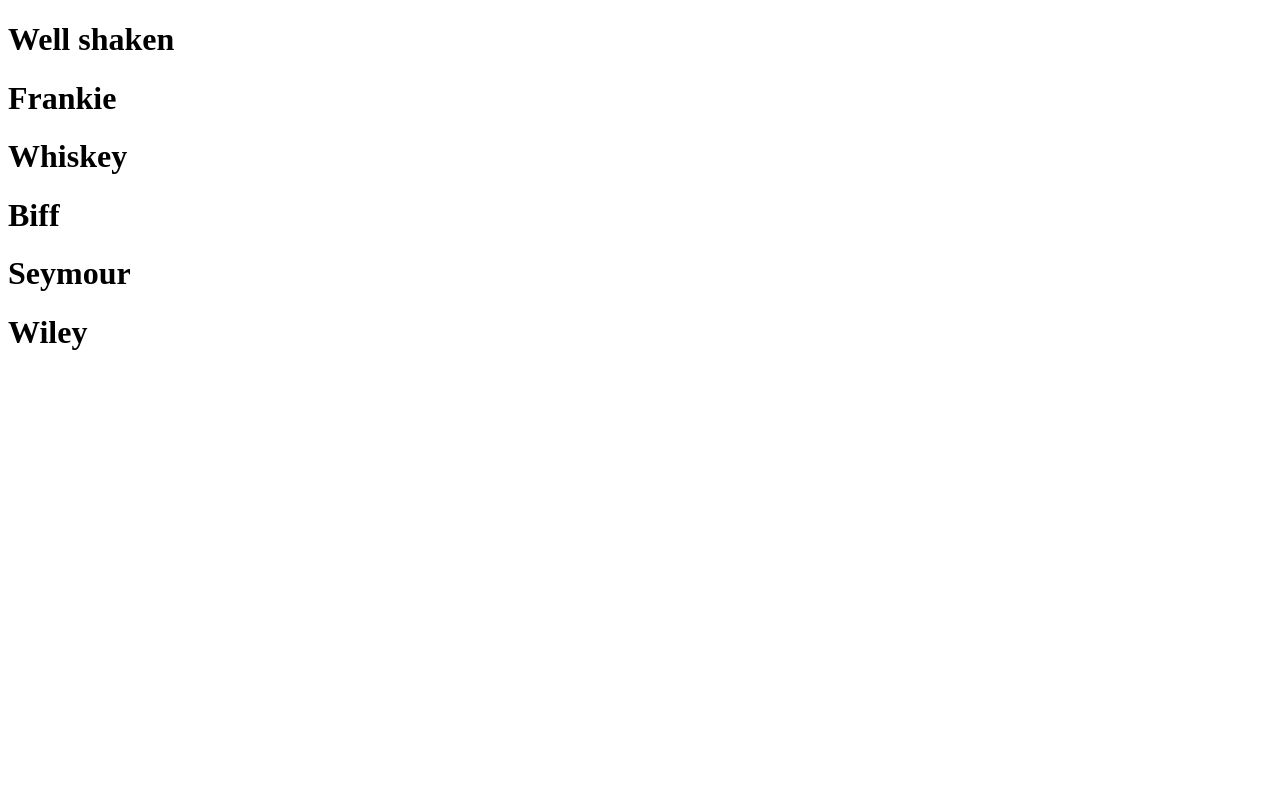
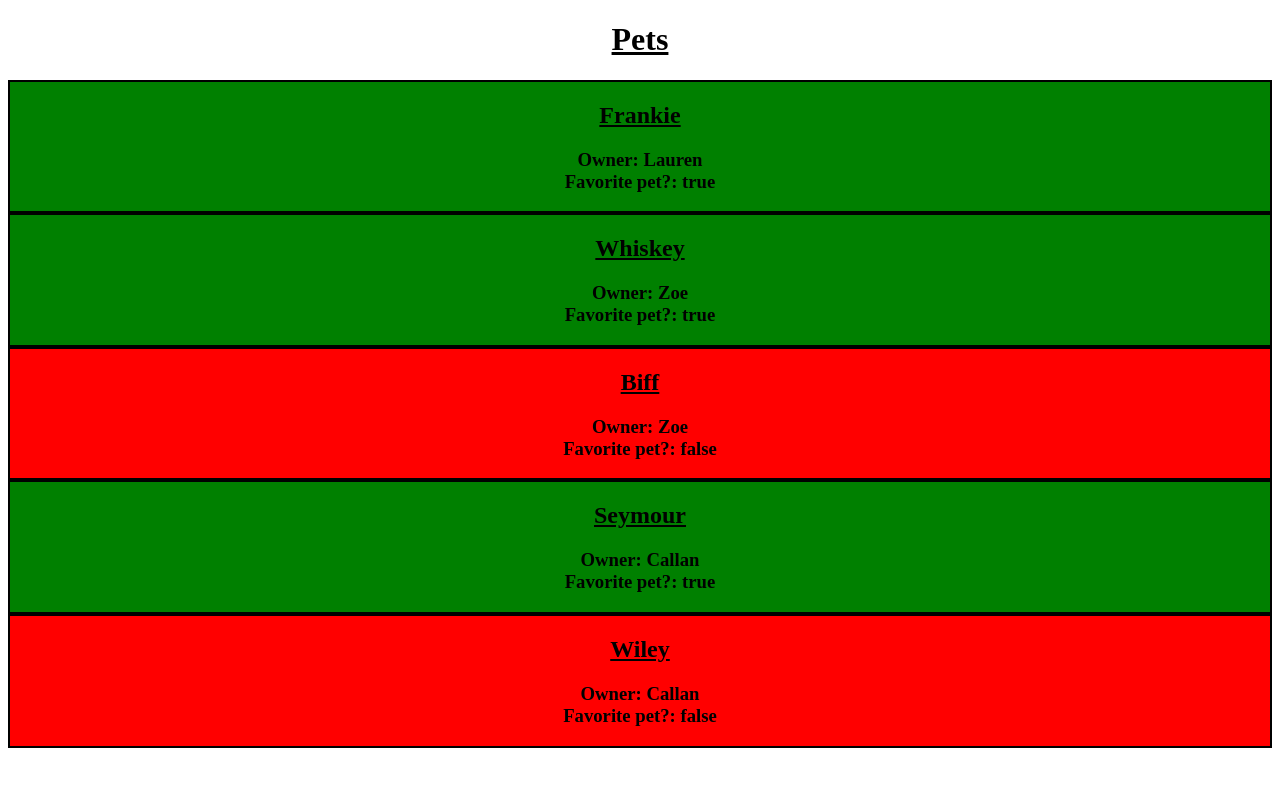
Before and after one commit to Coreylutrick/jsObjectFunctins, a plain HTML site: page index.html in a window 1280 px wide. Drawn offline with Linux system fonts and the light colour scheme.

Commit message:
finished the visual representation

```diff
--- /dev/null
+++ b/functions.js
@@ -0,0 +1,91 @@
+console.log("functions");
+
+// function expressions
+//var a = function(){
+//    console.log("a", 3);
+//}
+
+//function declarations
+//function b(){
+//    console.log("b", 2);
+//}
+
+var num = 3;
+function numPrinter(monkeyButt){
+    //monkeyButt = num = 3
+    console.log("My number: ", monkeyButt);
+}
+
+numPrinter(num);
+numPrinter("turtle");
+
+function cat(){
+    //return "love them";
+    numPrinter("love them");
+    //div.innerHTML = "love them";
+}
+var message = cat();
+console.log(message)
+
+var instructorPets =
+[
+    {
+        instructorName: "Lauren",
+        petName: "Frankie",
+        animalType: "sweet dog",
+        isFavorite: true
+    },
+    {
+        instructorName: "Zoe",
+        petName: "Whiskey",
+        animalType: "cat",
+        isFavorite: true
+    },
+    {
+        instructorName: "Zoe",
+        petName: "Biff",
+        animalType: "evil cat",
+        isFavorite: false
+    },
+    {
+        instructorName: "Callan",
+        petName: "Seymour",
+        animalType: "one eyed dog",
+        isFavorite: true
+    },
+    {
+        instructorName: "Callan",
+        petName: "Wiley",
+        animalType: "destructive dog",
+        isFavorite: false
+    }
+];
+
+
+function printToDom(stringToPrint, divId)
+{
+    //take string and innerHTML to the divId
+    var divElement = document.getElementById(divId);
+    divElement.innerHTML += stringToPrint;
+
+}
+
+function domStringMaker(animalArray)
+//take pet names and create dom string
+//call printToDOm function
+{
+    var animalString = ""
+        for (var idx = 0; idx < animalArray.length; idx++)
+    {
+        if(animalArray[idx].isFavorite)
+        {
+            animalString = "<article class='favorite'><h1>" + animalArray[idx].petName + "</h1>" + "<h3>" + "Owner: " + animalArray[idx].instructorName + "<br/>" + "Favorite pet?: " + animalArray[idx].isFavorite + "</h3>" + "</article>";
+        } else
+        {
+            animalString = "<article><h1>" + animalArray[idx].petName + "</h1>" + "<h3>" + "Owner: " + animalArray[idx].instructorName + "<br/>" + "Favorite pet?: " + animalArray[idx].isFavorite + "</h3>" + "</article>";
+        }
+        printToDom(animalString, "pet-names");
+    }
+}
+
+domStringMaker(instructorPets);
--- a/index.html
+++ b/index.html
@@ -4,11 +4,14 @@
     <meta charset="UTF-8">
     <meta name="viewport" content="width=device-width, initial-scale=1.0">
     <meta http-equiv="X-UA-Compatible" content="ie=edge">
-
+    <link rel="stylesheet" href="styles.css">
 </head>
 <body>
-    <h1>Well shaken</h1>
+    <h1>Pets</h1>
     <div id="pet-names"></div>
-    <script src="main.js"></script>
+    <div id="petCard">
+    </div>
+    <!--<script src="main.js"></script>-->
+    <script src="functions.js"></script>
 </body>
 </html>
--- /dev/null
+++ b/styles.css
@@ -0,0 +1,17 @@
+article {
+    border: 2px solid black;
+    background-color: red;
+    text-align: center;
+}
+
+h1 {
+    text-decoration: underline;
+}
+
+.favorite {
+    background-color: green;
+}
+
+h1{
+    text-align: center;
+}
```
